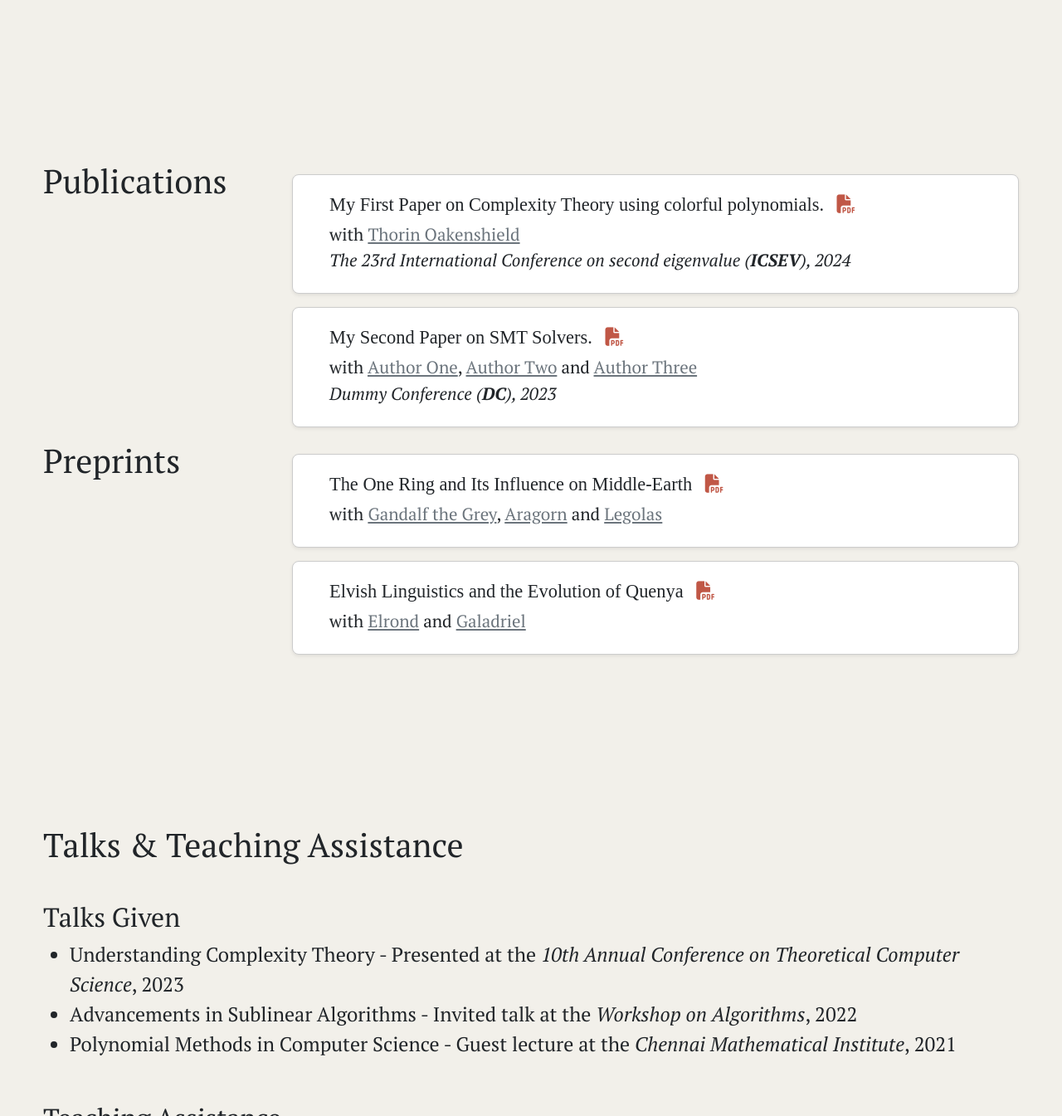
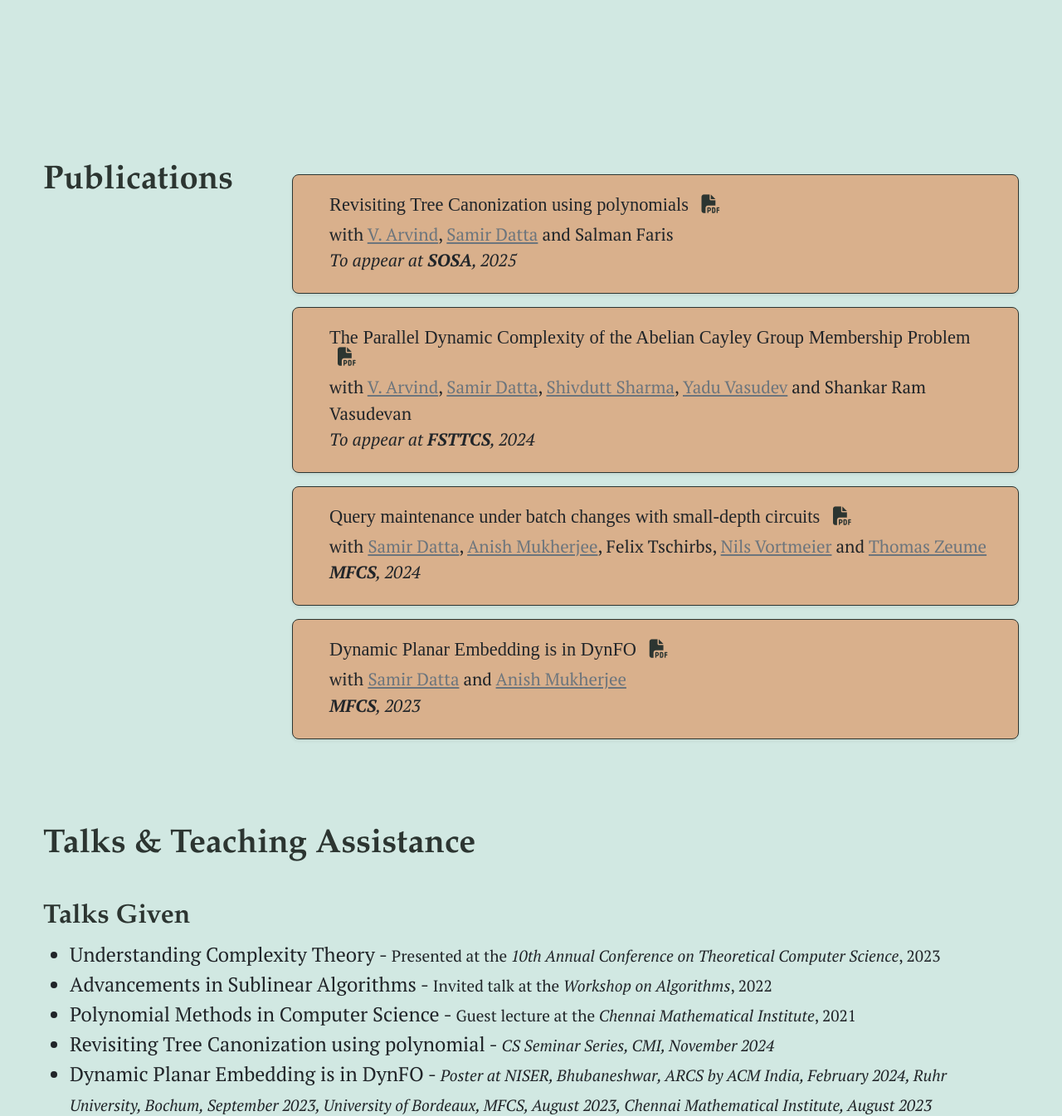
Before and after one commit to khanasifjamal/khanasifjamal.github.io, a plain HTML site: page index.html in a window 1280 px wide. Shown: the part 626-1971 px from the top of the page at 83% size. Drawn offline with nearby package versions, Linux system fonts and the light colour scheme; some icons are missing.

Commit message:
added many

```diff
--- a/assets/css/style.css
+++ b/assets/css/style.css
@@ -1,17 +1,17 @@
 /* Root Variables */
 :root {
-    --background-color: #F2F0EA; /* Cream */
-    --navbar-color: #A8D5E3; /* Teal */
-    --link-color: #C05746; /* Rust Red */
-    --button-primary-color: #C05746; /* Rust Red */
-    --button-secondary-color: #225E68; /* Deep Teal */
-    --hover-link-color: #E76D54; /* Orange Hue */
-    --hover-button-primary: #E76D54; /* Darker Coral */
-    --card-background-color: #FFFFFF; /* Light gray background color */
-    --card-border-color: #ccc; /* Thin border */
-    --text-color: #000; /* Black */
-    --footer-background-color: rgba(0, 0, 0, 0.7); /* Footer background */
-    --footer-link-hover-color: #E76D54; /* Footer link hover color */
+    --background-color: #D1E8E2; /* Soft Mint */
+    --navbar-color: #116466; /* Teal Green */
+    --link-color: #2C3531; /* Dark Grayish Green */
+    --button-primary-color: #6E4B3A; /* Dark Grayish Green */
+    --button-secondary-color: #116466; /* Teal Green */
+    --hover-link-color: #6E4B3A; /* Pale Peach */
+    --hover-button-primary: #FFCB9A; /* Pale Peach */
+    --card-background-color: #D9B08C; /* Light Beige */
+    --card-border-color: #2C3531; /* Dark Grayish Green */
+    --text-color: #2C3531; /* Dark Grayish Green */
+    --footer-background-color: rgba(44, 53, 49, 0.7); /* Dark Grayish Green */
+    --footer-link-hover-color: #FFCB9A; /* Pale Peach */
 }
 
 /* Global Styles */
@@ -32,6 +32,13 @@ body {
     -webkit-overflow-scrolling: touch; /* For smoother scrolling on iOS */
 }
 
+/* Title Styles */
+h1, h2, h3, h4, h5, h6 {
+    font-family: "Garamond", serif; /* Set Garamond as the font for titles */
+    font-weight: 700; /* Bold weight */
+    color: var(--text-color); /* Use the text color variable */
+}
+
 /* Link Styles */
 a {
     color: var(--link-color);
@@ -43,7 +50,7 @@ a:hover {
 }
 
 /* Button Styles */
-.btn-primary {
+/* .btn-primary {
     background-color: var(--button-primary-color) !important;
     border-color: var(--button-primary-color) !important;
 }
@@ -51,6 +58,16 @@ a:hover {
 .btn-primary:hover, .btn-primary:active, .btn-primary:visited {
     background-color: var(--hover-button-primary) !important;
     border-color: var(--hover-button-primary) !important;
+} */
+
+.btn-primary {
+    background-color: var(--button-primary-color) !important;
+    border-color: var(--button-primary-color) !important;
+}
+
+.btn-primary:hover, .btn-primary:active, .btn-primary:visited {
+    /* background-color: var(--hover-button-primary) !important; */
+    /* border-color: var(--hover-button-primary) !important; */
 }
 
 /* Responsive Font Size */
@@ -98,6 +115,10 @@ section {
 #contact {
     scroll-margin-top: 70px;
     padding: 20px 0; /* Space inside sections */
+}
+
+#talks ul .talk_venue {
+    font-size: 1.2rem !important; /* Slightly smaller font size */
 }
 
 /* Event Styles */
@@ -179,7 +200,8 @@ section {
 
 .navbar-brand {
     font-size: 2rem; /* Slightly larger font size for the brand */
-    font-family: 'PT Serif', serif;
+    font-family: 'Garamond', serif;
+    color: white; /* Font color set to white */
 }
 
 .navbar-nav .nav-item {
@@ -188,6 +210,8 @@ section {
 
 .navbar-nav .nav-link {
     font-size: 1.3rem; /* Slightly larger font size for nav links */
+    font-family: 'Garamond', serif; /* Different font for nav links */
+    color: white; /* Font color set to white */
 }
 
 /* Navbar Collapse Styles */
@@ -215,7 +239,7 @@ section {
     margin: 0 auto;
     width: 70%;
     height: 70%;
-    border-radius: 20%;
+    border-radius: 50%;
     object-fit: cover;
     margin-bottom: 40px; /* Space between image and icons */
     margin-top: 50px; /* Ensures some distance from the top on larger screens */
--- a/index.html
+++ b/index.html
@@ -14,7 +14,7 @@
     <meta charset="UTF-8">
     <meta name="viewport" content="width=device-width, initial-scale=1.0">
     <meta http-equiv="X-UA-Compatible" content="ie=edge">
-    <title>Frodo Baggins</title>
+    <title>Asif Khan</title>
     <link href="https://cdn.jsdelivr.net/npm/bootstrap@5.3.0-alpha1/dist/css/bootstrap.min.css" rel="stylesheet">
     <link rel="preconnect" href="https://fonts.googleapis.com">
     <link rel="preconnect" href="https://fonts.gstatic.com" crossorigin>
@@ -28,8 +28,8 @@
     <!-- Navbar, this is the top navigation bar -->
     <nav class="navbar navbar-custom navbar-expand-lg fixed-top">
         <div class="container-fluid">
-            <!-- Replace 'Frodo Baggins' with your name -->
-            <a class="navbar-brand" href="#">Frodo Baggins</a>
+            <!-- Replace 'Asif Khan' with your name -->
+            <a class="navbar-brand" href="#">Asif Khan</a>
 
             <button class="navbar-toggler" type="button" data-bs-toggle="collapse" data-bs-target="#navbarNav" aria-controls="navbarNav" aria-expanded="false" aria-label="Toggle navigation">
                 <span class="navbar-toggler-icon"></span>
@@ -62,24 +62,24 @@
                 <div class="col-sm-12 col-md-12 col-lg-4 col-xl-4 col-xxl-4">
                     <div id="profile">
                         <!-- Replace 'assets/img/profile_pic.jpeg' with the path to your profile picture -->
-                        <img class="profile-pic" src="assets/img/profile_pic.jpeg" alt="Frodo Baggins">
+                        <img class="profile-pic" src="assets/img/asif-medium.jpeg" alt="Asif Khan">
 
                         <!-- The following are social and academic icons, replace the links (in href="") with yours -->
                         <ul class="network-icons" aria-hidden="true">
                             <li>
-                                <a href="https://scholar.google.com/citations?user=userid" target="_blank" rel="noopener" aria-label="google-scholar">
+                                <a href="https://scholar.google.com/citations?user=vmah_YkAAAAJ&hl=en&oi=ao" target="_blank" rel="noopener" aria-label="google-scholar">
                                     <i class="ai ai-google-scholar" style="font-size: 34px;"></i>
                                 </a>
                             </li>
 
                             <li>
-                                <a href="https://dblp.org/pid/userid" target="_blank" rel="noopener" aria-label="dblp">
+                                <a href="https://dblp.org/pid/12/4907-9.html" target="_blank" rel="noopener" aria-label="dblp">
                                     <i class="ai ai-dblp" style="font-size: 34px;"></i>
                                 </a>
                             </li>
 
                             <li>
-                                <a href="https://www.researchgate.net/profile/userid" target="_blank" rel="noopener" aria-label="researchgate">
+                                <a href="https://www.researchgate.net/profile/Asif-Khan-121" target="_blank" rel="noopener" aria-label="researchgate">
                                     <i class="ai ai-researchgate" style="font-size: 34px;"></i>
                                 </a>
                             </li>
@@ -87,13 +87,13 @@
                             <!-- If you don't have a Public identifier on Arxiv, please create one using the following link -->
                             <!-- https://info.arxiv.org/help/author_identifiers.html -->
                             <li>
-                                <a href="https://arxiv.org/a/userid" target="_blank" rel="noopener" aria-label="arxiv">
+                                <a href="https://arxiv.org/a/khan_a_11.html" target="_blank" rel="noopener" aria-label="arxiv">
                                     <i class="ai ai-arxiv" style="font-size: 34px;"></i>
                                 </a>
                             </li>
 
                             <li>
-                                <a href="https://bsky.app/profile/userid" target="_blank" rel="noopener" aria-label="bluesky">
+                                <a href="https://bsky.app/profile/khanasifjamal.com" target="_blank" rel="noopener" aria-label="bluesky">
                                     <i class="fa-brands fa-bluesky" style="font-size: 28px;"></i>
                                 </a>
                             </li>
@@ -106,14 +106,15 @@
                     <div class="article-container">
                         <div class="article-style">
                             <!-- Replace the text inside <p> tags with your own information -->
-                            <p>Hello! I'm Frodo Baggins. I'm a 3rd PhD student in Computer Science at <a href="https://www.cmi.ac.in">Chennai Mathematical Institute</a>. I'm working under the supervision of <a href="https://www.cmi.ac.in/~yourguide/">Prof. Thorin Oakenshield.</a> </p>
 
-                            <p>I am broadly interested in Complexity Theory and Sublinear Algorithms I like working on anything that involves polynomials and second eigenvalue.</p>
+                            <p>I am a research scholar in the Computer Science Group at <a href="https://www.cmi.ac.in/" target="_blank" rel="noopener">Chennai Mathematical Institute (CMI)</a>, working with <a href="https://www.cmi.ac.in/~sdatta/" target="_blank" rel="noopener">Professor Samir Datta</a>.</p>
+                            <p>I am broadly interested in theoretical aspects of computer science. Currently, the focus of my research has been in the areas of dynamic descriptive complexity, dynamic graph algorithms, exact exponential algorithms, and algorithmic group theory.</p>
 
-                            <p>Before this, I did my masters from Hogwarts, and my bachelors in information technology from the Durmstrang Institute, North Europe.</p>
+                            <p>Before this, I did my masters in Computer Science at Chennai Mathematical Institute and BTech in Computer Engineering at
+                            <a href="https://www.amu.ac.in/" target="_blank" rel="noopener">Aligarh Muslim University</a>.</p>
 
                             <!-- Replace 'assets/files/cv.pdf' with the path to your CV -->
-                            <a class="btn btn-primary btn-page-header mt-4 mb-4 btn-lg" href="assets/files/cv.pdf" target="_blank" rel="noopener">
+                            <a class="btn btn-primary btn-page-header mt-4 mb-4 btn-lg" href="https://drive.google.com/file/d/1TDIMYgccTEuOdsQDOmSglODphAX-10TP/view" target="_blank" rel="noopener">
                                 <i class="fas fa-download"></i> Download CV
                             </a>
                         </div>
@@ -134,33 +135,67 @@
             </div>
 
             <div class="col-sm-12 col-md-12 col-lg-9 col-xl-9 col-xxl-9">
-                    <!-- Research Card 1 -->
+
+                <!-- Research Card 3 -->
                 <div class="card my-3 shadow-sm">
                 <div class="card-body">
-                            <!-- Replace the title and link with your publication details -->
-                            <h5 class="card-title">My First Paper on Complexity Theory using colorful polynomials.
-                                <a href="https://arxiv.org/pdf/id.pdf" class="link-primary"><i class="fa-solid fa-file-pdf"></i></a>
+                    <h5 class="card-title">Revisiting Tree Canonization using polynomials
+                    <a href="https://arxiv.org/abs/2408.10338" class="link-primary"><i class="fa-solid fa-file-pdf"></i></a>
                     </h5>
                     <p class="card-text-coauthors">with
-                                <a href="https://www.cmi.ac.in/~someone/" target="_blank" rel="noopener" class="link-secondary">Thorin Oakenshield</a>
+                    <a href="https://www.imsc.res.in/~arvind/" target="_blank" rel="noopener" class="link-secondary">V. Arvind</a>,
+                    <a href="https://www.cmi.ac.in/~sdatta/" target="_blank" rel="noopener" class="link-secondary">Samir Datta</a> and
+                    Salman Faris
                     </p>
-                            <p class="card-text-venue"> The 23rd International Conference on second eigenvalue (<span style="font-weight: bold;">ICSEV</span>), 2024</p>
+                    <p class="card-text-venue"> To appear at <span style="font-weight: bold;">SOSA</span>, 2025</p>
                 </div>
                 </div>
 
-                    <!-- Research Card 2 -->
+                <!-- Research Card 4 -->
                 <div class="card my-3 shadow-sm">
                 <div class="card-body">
-                            <!-- Replace the title and link with your publication details -->
-                            <h5 class="card-title">My Second Paper on SMT Solvers.
-                                <a href="#" class="link-primary"><i class="fa-solid fa-file-pdf"></i></a>
+                    <h5 class="card-title">The Parallel Dynamic Complexity of the Abelian Cayley Group Membership Problem
+                    <a href="https://arxiv.org/abs/2308.10073" class="link-primary"><i class="fa-solid fa-file-pdf"></i></a>
                     </h5>
                     <p class="card-text-coauthors">with
-                                <a href="#" target="_blank" rel="noopener" class="link-secondary">Author One</a>,
-                                <a href="#" target="_blank" rel="noopener" class="link-secondary">Author Two</a> and
-                                <a href="#" target="_blank" rel="noopener" class="link-secondary">Author Three</a>
+                    <a href="https://www.imsc.res.in/~arvind/" target="_blank" rel="noopener" class="link-secondary">V. Arvind</a>,
+                    <a href="https://www.cmi.ac.in/~sdatta/" target="_blank" rel="noopener" class="link-secondary">Samir Datta</a>,
+                    <a href="https://iiitu.ac.in/schools/soc/faculty/66c0ca60b11c33d35a45fc0b" target="_blank" rel="noopener" class="link-secondary">Shivdutt Sharma</a>,
+                    <a href="https://yaduvasudev.github.io/" target="_blank" rel="noopener" class="link-secondary">Yadu Vasudev</a> and
+                    Shankar Ram Vasudevan
                     </p>
-                            <p class="card-text-venue"> Dummy Conference (<span style="font-weight: bold;">DC</span>), 2023</p>
+                    <p class="card-text-venue"> To appear at <span style="font-weight: bold;">FSTTCS</span>, 2024</p>
+                </div>
+                </div>
+
+                <!-- Research Card 5 -->
+                <div class="card my-3 shadow-sm">
+                <div class="card-body">
+                    <h5 class="card-title">Query maintenance under batch changes with small-depth circuits
+                    <a href="https://arxiv.org/abs/2407.20031" class="link-primary"><i class="fa-solid fa-file-pdf"></i></a>
+                    </h5>
+                    <p class="card-text-coauthors">with
+                    <a href="https://www.cmi.ac.in/~sdatta/" target="_blank" rel="noopener" class="link-secondary">Samir Datta</a>,
+                    <a href="https://www.anish-mukherjee.com/" target="_blank" rel="noopener" class="link-secondary">Anish Mukherjee</a>,
+                    Felix Tschirbs,
+                    <a href="https://informatik.rub.de/logic-and-fv/nils-vortmeier/" target="_blank" rel="noopener" class="link-secondary">Nils Vortmeier</a> and
+                    <a href="https://informatik.rub.de/zeume/" target="_blank" rel="noopener" class="link-secondary">Thomas Zeume</a>
+                    </p>
+                    <p class="card-text-venue"> <span style="font-weight: bold;">MFCS</span>, 2024</p>
+                </div>
+                </div>
+
+                <!-- Research Card 6 -->
+                <div class="card my-3 shadow-sm">
+                <div class="card-body">
+                    <h5 class="card-title">Dynamic Planar Embedding is in DynFO
+                    <a href="https://arxiv.org/abs/2307.09473" class="link-primary"><i class="fa-solid fa-file-pdf"></i></a>
+                    </h5>
+                    <p class="card-text-coauthors">with
+                    <a href="https://www.cmi.ac.in/~sdatta/" target="_blank" rel="noopener" class="link-secondary">Samir Datta</a> and
+                    <a href="https://www.anish-mukherjee.com/" target="_blank" rel="noopener" class="link-secondary">Anish Mukherjee</a>
+                    </p>
+                    <p class="card-text-venue"> <span style="font-weight: bold;">MFCS</span>, 2023</p>
                 </div>
                 </div>
             </div>
@@ -168,7 +203,7 @@
         </div>
 
         <!-- Preprints -->
-        <div class="container">
+        <!-- <div class="container">
             <div class="modal-body row">
                 <div class="col-sm-12 col-md-12 col-lg-3 col-xl-3 col-xxl-3">
                     <div>
@@ -177,10 +212,10 @@
                 </div>
 
                 <div class="col-sm-12 col-md-12 col-lg-9 col-xl-9 col-xxl-9">
-                    <!-- Research Card 1 -->
+
+                    Research Card 1
                     <div class="card my-3 shadow-sm">
                         <div class="card-body">
-                            <!-- Replace the title and link with your preprint details -->
                             <h5 class="card-title">The One Ring and Its Influence on Middle-Earth
                                 <a href="#" class="link-primary"><i class="fa-solid fa-file-pdf"></i></a>
                             </h5>
@@ -192,22 +227,9 @@
                         </div>
                     </div>
 
-                    <!-- Research Card 2 -->
-                    <div class="card my-3 shadow-sm">
-                        <div class="card-body">
-                            <!-- Replace the title and link with your preprint details -->
-                            <h5 class="card-title">Elvish Linguistics and the Evolution of Quenya
-                                <a href="#" class="link-primary"><i class="fa-solid fa-file-pdf"></i></a>
-                            </h5>
-                            <p class="card-text-coauthors">with
-                                <a href="#" target="_blank" rel="noopener" class="link-secondary">Elrond</a> and
-                                <a href="#" target="_blank" rel="noopener" class="link-secondary">Galadriel</a>
-                            </p>
                 </div>
             </div>
-                </div>
-            </div>
-        </div>
+        </div> -->
     </section>
 
     <!-- Talks & Teaching Assistance Section -->
@@ -219,17 +241,20 @@
             <h2>Talks Given</h2>
             <!-- Replace the list items with your own talks -->
             <ul>
-                <li>Understanding Complexity Theory - Presented at the <em>10th Annual Conference on Theoretical Computer Science</em>, 2023</li>
-                <li>Advancements in Sublinear Algorithms - Invited talk at the <em>Workshop on Algorithms</em>, 2022</li>
-                <li>Polynomial Methods in Computer Science - Guest lecture at the <em>Chennai Mathematical Institute</em>, 2021</li>
+                <li>Understanding Complexity Theory - <span class="talk_venue">Presented at the <em>10th Annual Conference on Theoretical Computer Science</em>, 2023</span></li>
+                <li>Advancements in Sublinear Algorithms - <span class="talk_venue">Invited talk at the <em>Workshop on Algorithms</em>, 2022</span></li>
+                <li>Polynomial Methods in Computer Science - <span class="talk_venue">Guest lecture at the <em>Chennai Mathematical Institute</em>, 2021</span></li>
+                <li>Revisiting Tree Canonization using polynomial - <span class="talk_venue"><em>CS Seminar Series, CMI, November 2024</em></span></li>
+                <li>Dynamic Planar Embedding is in DynFO - <span class="talk_venue"><em>Poster at NISER, Bhubaneshwar, ARCS by ACM India, February 2024, Ruhr University, Bochum, September 2023, University of Bordeaux, MFCS, August 2023, Chennai Mathematical Institute, August 2023</em></span></li>
             </ul>
             <br>
             <h2>Teaching Assistance</h2>
             <!-- Replace the list items with your own teaching assistance experience -->
             <ul>
-                <li>Introduction to Algorithms - Chennai Mathematical Institute, Fall 2022</li>
-                <li>Discrete Mathematics - Chennai Mathematical Institute, Spring 2022</li>
-                <li>Theory of Computation - Chennai Mathematical Institute, Fall 2021</li>
+                <li>ACM India Winter School on Algorithms and Lower Bounds - <span class="talk_venue"><em>hosted by CMI & IIT-M, Chennai, Jan 2022</em></span></li>
+                <li>ALGO: Design and Analysis of Algorithms - <span class="talk_venue"><em>CMI, Sept 2021</em></span></li>
+                <li>DMML: Data Mining and Machine Learning - <span class="talk_venue"><em>CMI, Apr 2021</em></span></li>
+                <li>TOC: Theory of Computation - <span class="talk_venue"><em>CMI, Aug 2019</em></span></li>
             </ul>
         </div>
     </section>
@@ -239,9 +264,7 @@
         <div class="container mb-5">
             <h2>Contact</h2>
             <!-- Replace the contact details with your own -->
-            <p><strong><i class="fas fa-envelope" style="color: #d44638;"></i> Email:</strong> <a href="mailto:frodo@cmi.ac.in">frodo@cmi.ac.in</a></p>
-            <p><strong><i class="fa-brands fa-signal-messenger" style="color: #3b45fd;"></i> Signal:</strong> @frodo.01</p>
-            <p><strong><i class="fa-brands fa-telegram" style="color: #0088cc;"></i> Telegram:</strong> @frodo_baggins</p>
+            <p><strong><i class="fas fa-envelope" style="color: #d44638;"></i> Email:</strong> <a href="mailto:asifkhan@cmi.ac.in">asifkhan@cmi.ac.in</a></p>
             <address>
                 <strong><i class="fas fa-map-marker-alt" style="color: #5c38ae;"></i> Address:</strong>
                 <p style="padding-left: 25px;">
@@ -259,7 +282,7 @@
         <div class="container px-4 px-lg-5">
             <div class="row gx-4 gx-lg-5 justify-content-center">
                 <div class="col-md-10 col-lg-8 col-xl-7 text-center"></div>
-                    <p style="font-size: 1rem;">&copy;  <a href="https://github.com/severus-tux/template-cmi" target="_blank" rel="noopener">Template</a> by <a href="https://www.vishwaprakash.com" target="_blank" rel="noopener">Vishwa</a></p>
+                    <p style="font-size: 1rem;">&copy;  <a href="https://github.com/severus-tux/template-cmi" target="_blank" rel="noopener">Template</a>, Thanks Vishwa</a></p>
                 </div>
             </div>
         </div>
```
Also changed, not shown: assets/img/profile_pic.jpeg (deleted), 1 other file. Lines whose indentation alone changed are shown as unchanged.
